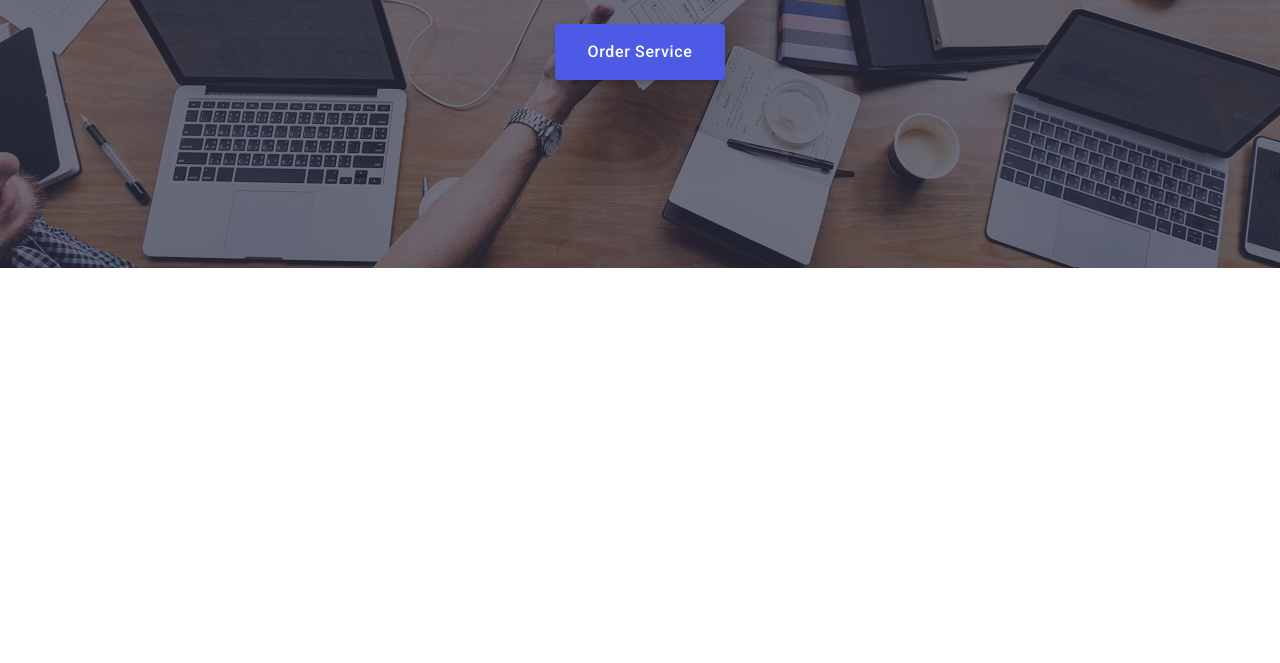
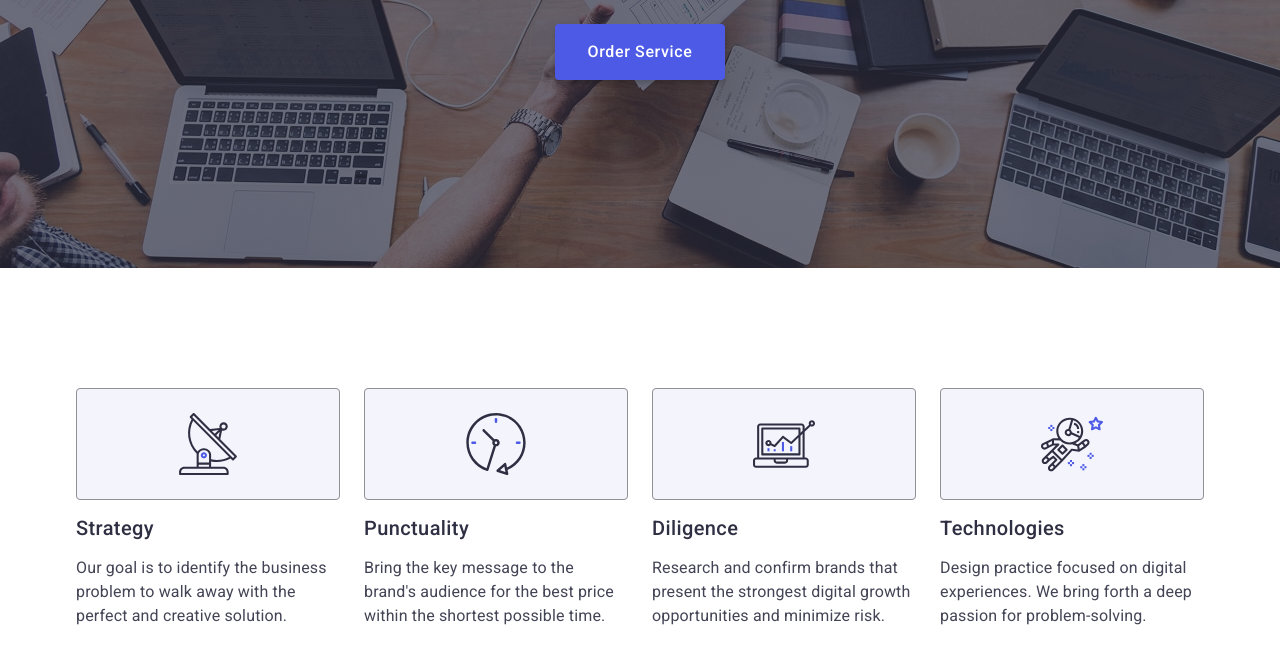
Before and after one commit to Pavlo-Hapeniuk/goit-markup-hw-06, a plain HTML site: page index.html in a window 1280 px wide. Shown: the part 405-1068 px from the top of the page. Before the commit the page ends 800 px from the top, so only its background shows below. Drawn offline with nearby package versions, Linux system fonts and the light colour scheme.

Commit message:
add styles for 2nd section

```diff
--- a/css/styles.css
+++ b/css/styles.css
@@ -520,3 +520,105 @@ button {
     margin-bottom: 48px;
   }
 }
+
+/* ------SECOND-SECTION------ */
+
+.second-section {
+  padding: 96px 0;
+}
+
+.second-section-title {
+  font-size: 36px;
+  line-height: 1.11;
+  letter-spacing: 0.02em;
+  text-align: center;
+  color: #2e2f42;
+  text-transform: capitalize;
+}
+
+.second-section-list {
+  display: flex;
+  flex-wrap: wrap;
+  gap: 72px;
+}
+
+.second-section-item {
+  display: flex;
+  flex-direction: column;
+  gap: 8px;
+
+  width: 100%;
+}
+
+.second-section-icon {
+  display: none;
+}
+
+.second-section-subtitle {
+  font-weight: 700;
+  font-size: 36px;
+  line-height: 1.11;
+  letter-spacing: 0.02em;
+  text-align: center;
+  color: #2e2f42;
+}
+
+.second-section-subtitle-text {
+  font-weight: 500;
+  font-size: 16px;
+  line-height: 1.5;
+  /* change letter-spacing from 0.02 to 0.01 */
+  letter-spacing: 0.01em;
+  color: #434455;
+}
+
+@media screen and (min-width: 768px) {
+  .second-section-list {
+    gap: 24px;
+  }
+
+  .second-section-item {
+    flex-basis: calc((100% - 24px) / 2);
+  }
+
+  .second-section-subtitle {
+    text-align: start;
+  }
+}
+
+@media screen and (min-width: 1158px) {
+  .second-section {
+    padding: 120px 0;
+  }
+
+  .second-section-item {
+    flex-basis: calc((100% - 72px) / 4);
+  }
+
+  .second-section-icon {
+    border: 1px solid #8e8f99;
+    border-radius: 4px;
+    width: 264px;
+    height: 112px;
+
+    display: flex;
+    padding: 24px 100px;
+    align-items: center;
+    justify-content: center;
+    margin-bottom: 8px;
+
+    background: #f4f4fd;
+  }
+
+  .second-section-subtitle {
+    font-weight: 500;
+    font-size: 20px;
+    line-height: 1.2;
+
+    margin-bottom: 8px;
+  }
+
+  .second-section-subtitle-text {
+    font-weight: 400;
+  }
+}
--- a/index.html
+++ b/index.html
@@ -156,7 +156,7 @@
           </button>
         </div>
       </section>
-      <section class="second-section hidden">
+      <section class="second-section">
         <div class="container">
           <h2 class="second-section-title visually-hidden">Our Benefits</h2>
           <ul class="second-section-list">
```
